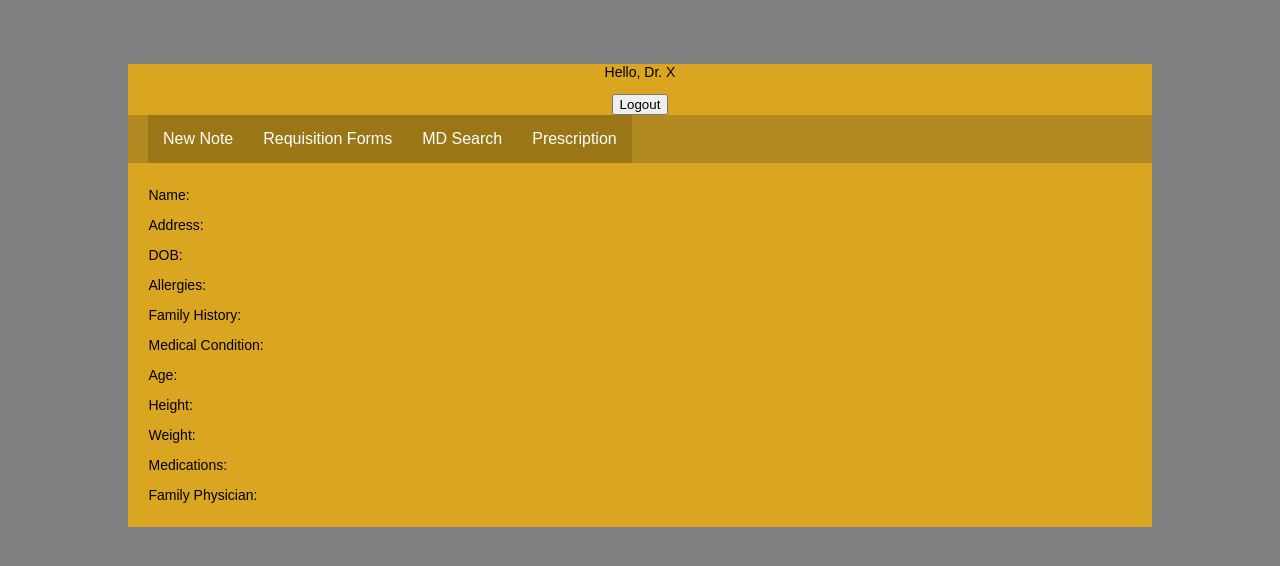
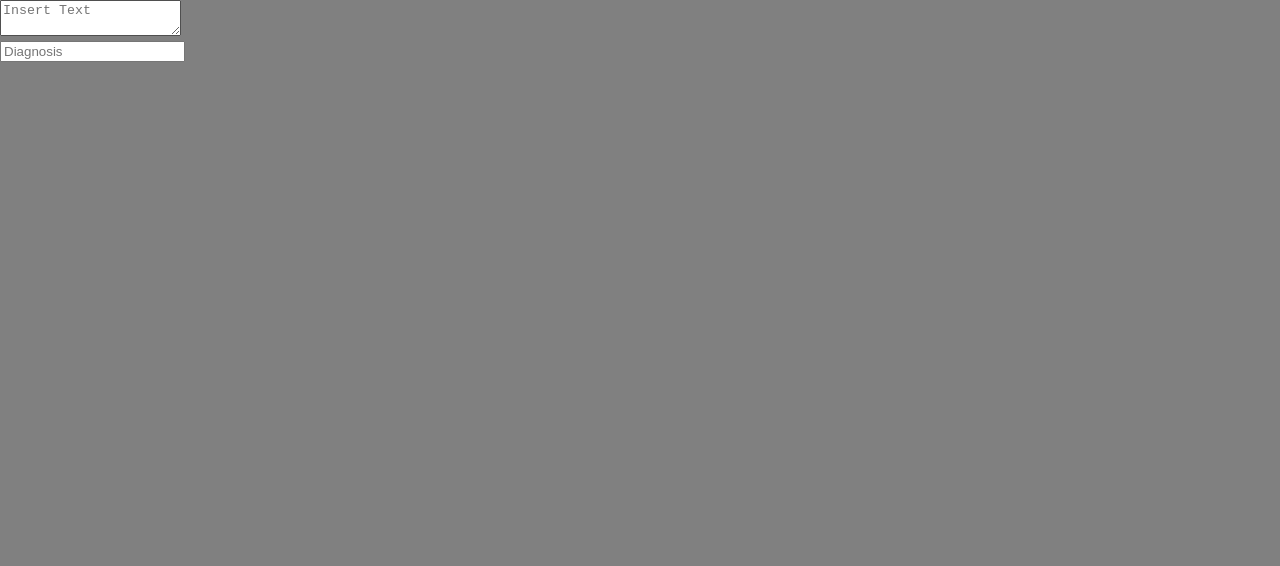
Before and after one commit to ShayFash/PatientManagementsystem, a React (Create React App) app in the folder src/hello-world/: page /newnote in a window 1280 px wide. Shown: the top 566 px of the page. Built offline with nearby package versions, Linux system fonts and the light colour scheme.

Commit message:
Added skeleton Login and NewNote Components

```diff
--- /dev/null
+++ b/src/hello-world/src/Login.js
@@ -0,0 +1,48 @@
+import React from 'react';
+import { Link } from 'react-router-dom';
+
+class Login extends React.Component {
+    constructor() {
+        super();
+        this.state={}
+    }
+
+    render() {
+        return (
+            <div>
+            <div style={{textAlign: "right", marginRight: "50px"}}>
+                <button>Logout</button>
+            </div>
+                <LoginPanel />
+            </div>
+        )
+    }
+}
+
+class LoginPanel extends React.Component {
+    constructor() {
+        super();
+        this.state={}
+    }
+    render() {
+        return (
+            <div>
+                <div className="homeContainer" style={{padding: "100px", marginBottom: "0px"}}>
+                    <form>
+                        <input type="text" placeholder="Username" style={{fontSize: "32px"}}></input>
+                        <br />
+                        <input type="text" placeholder="Password" style={{fontSize: "32px"}}></input>
+                    </form>
+                </div>
+                <div style={{textAlign: "center"}}>
+                    <button className="navBarButton" style={{marginRight: "100px"}}>Forgotten Password?</button>
+                    <Link to="/">
+                        <button className="navBarButton">Login</button>
+                    </Link>
+                </div>
+            </div>
+        )
+    }
+}
+
+export default Login;
--- /dev/null
+++ b/src/hello-world/src/NewNote.js
@@ -0,0 +1,43 @@
+import React from 'react';
+
+class NewNote extends React.Component {
+    constructor(props) {
+        super();
+        this.state={
+            noteText: "",
+            diagnosisText: ""
+        };
+        this.handleChange = this.handleChange.bind(this);
+    }
+
+    handleChange(event) {
+        const {name, value} = event.target;
+        this.setState({[name]: value})
+    }
+
+    render() {
+        return (
+            <form>
+                <textarea className="largeTextBox"
+                placeholder="Insert Text"
+                name="noteText"
+                value={this.state.noteText}
+                onChange={this.handleChange}
+                >
+                </textarea>
+
+                <br />
+                <input className="smallTextBox"
+                type="text"
+                placeholder="Diagnosis"
+                name="diagnosisText"
+                value={this.state.diagnosisText}
+                onChange={this.handleChange}
+                >
+                </input>
+            </form>
+        )
+    }
+}
+
+export default NewNote;
--- a/src/hello-world/src/index.css
+++ b/src/hello-world/src/index.css
@@ -58,3 +58,14 @@ code {
     background-color: rgb(221, 170, 39);
     cursor: pointer;
   }
+
+/* Login Screen */
+.loginBox {
+    /* textteAlign: "center", marginTop: "20%", backgroundColor: "white", margin: "300px"} */
+    text-align: center;
+    margin-top: 20%;
+    background-color: white;
+    margin-left: 30%;
+    margin-right: 30%;
+    height: 200px;
+}
--- a/src/hello-world/src/index.js
+++ b/src/hello-world/src/index.js
@@ -8,6 +8,8 @@ import {
     Route,
     Link
 } from "react-router-dom";
+import NewNote from './NewNote';
+import Login from './Login';
 
 class HomeContainer extends React.Component {
     constructor(props) {
@@ -19,9 +21,11 @@ class HomeContainer extends React.Component {
         return (
             <div className="homeContainer">
                 <p>Hello, Dr. X</p>
-                <button className="logoutButton" onClick={this.props.onClick}>
-                    Logout
-                </button>
+                <Link to='/login'>
+                    <button className="logoutButton" onClick={this.props.onClick}>
+                        Logout
+                    </button>
+                </Link>
                 <NavBar />
                 <Demographics />
             </div>
@@ -55,7 +59,7 @@ class NavBar extends React.Component {
     render() {
         return (
             <div className="navBar">
-                <Link>
+                <Link to="/newnote">
                     <button className="navBarButton" onClick={this.props.onClick}>
                         New Note
                     </button>
@@ -81,15 +85,21 @@ class NavBar extends React.Component {
 }
 
 class Logout extends React.Component {
-
+    render() {
+        /* Temporary obviously */
+        return <h1>Logged Out!</h1>
+    }
 }
 
 export default function App() {
     return (
         <Router>
             <Switch>
-                <Route path="/" component={HomeContainer} />
-                <Route path="/logout" component={Logout} />
+                {/* <Route path="/" exact component={Login} /> */}
+                <Route path="/" exact component={HomeContainer} />
+                {/* <Route path="/logout" component={Logout} /> */}
+                <Route path="/newnote" component={NewNote} />
+                <Route path="/login" component={Login}></Route>
             </Switch>
         </Router>
     );
```
